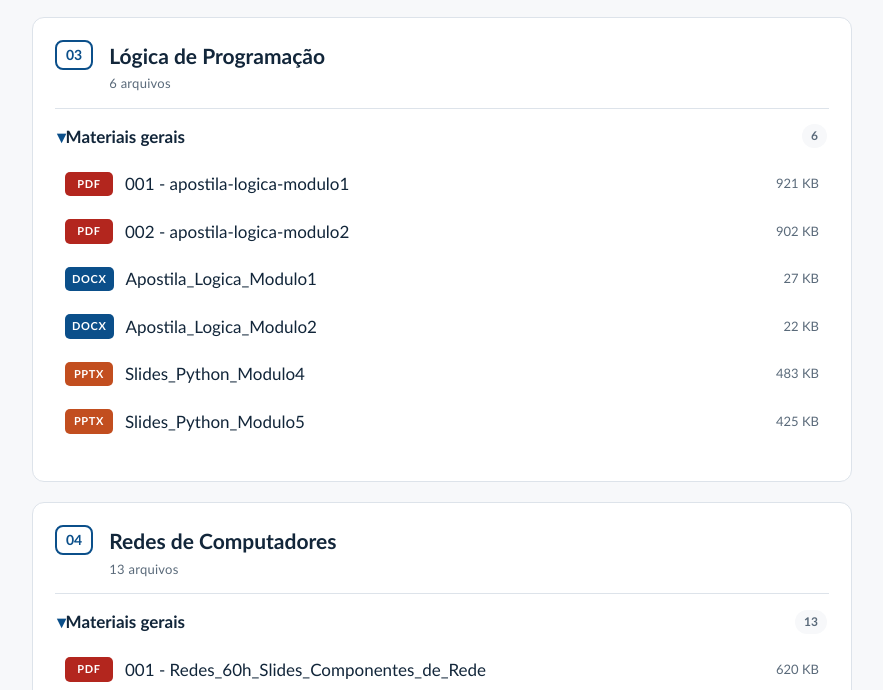
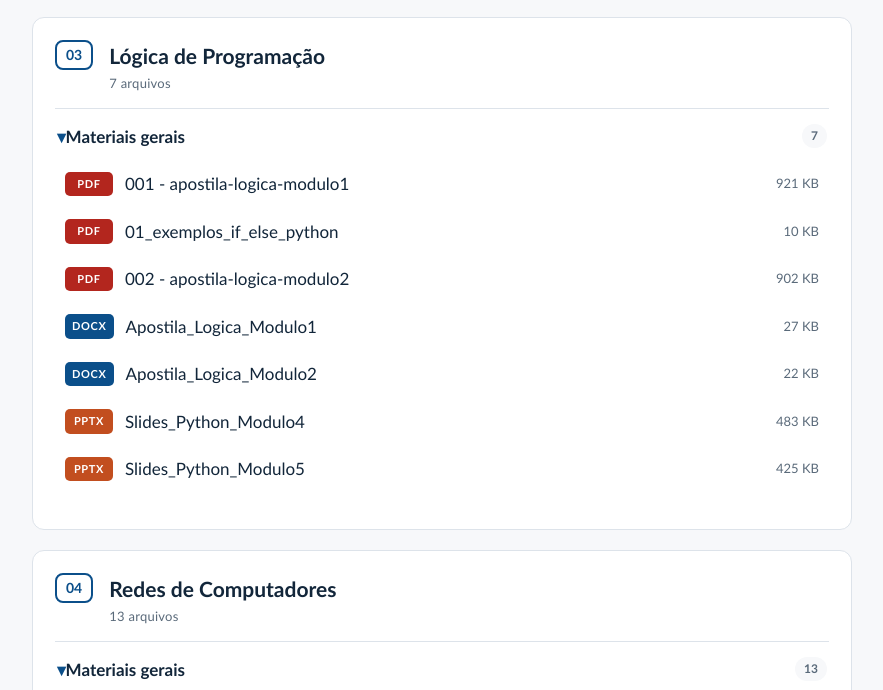
Before and after one commit to euericsoncosta/mteriais-de-aula, a plain HTML site: page index.html in a window 1280 px wide. Shown: the part 1171-1861 px from the top of the page, without its empty margins (198-1081 px from the left). Drawn offline with Linux system fonts and the light colour scheme.

Commit message:
ifelse logica

```diff
--- a/_nomes.json
+++ b/_nomes.json
@@ -34,5 +34,6 @@
   "disciplinas\\gerenciador-de-conteudo\\004-crud-editar-excluir.pdf": "004 - crud_editar_excluir",
   "disciplinas\\banco-de-dados\\guia-revisao-bancodedados.pdf": "Guia_Revisao_BancoDeDados",
   "disciplinas\\banco-de-dados\\atividade-e-guia-iniciante-brmodelo.pdf": "atividade_e_guia_iniciante_brmodelo",
-  "disciplinas\\redes-de-computadores\\004-aula-pratica-camada-de-aplicacao-redes.pdf": "004 - Aula Prática - Camada de Aplicação (Redes)"
+  "disciplinas\\redes-de-computadores\\004-aula-pratica-camada-de-aplicacao-redes.pdf": "004 - Aula Prática - Camada de Aplicação (Redes)",
+  "disciplinas\\logica-de-programacao\\01-exemplos-if-else-python.pdf": "01_exemplos_if_else_python"
 }
--- a/index.html
+++ b/index.html
@@ -97,7 +97,7 @@
 <main class="wrap">
   <div class="barra">
     <input id="busca" type="search" placeholder="Buscar por disciplina, modulo ou arquivo" aria-label="Buscar material">
-    <p class="resumo">4 disciplinas &middot; 30 arquivos</p>
+    <p class="resumo">4 disciplinas &middot; 31 arquivos</p>
   </div>
 
       <section class="disciplina" data-busca="banco de dados ">
@@ -222,7 +222,7 @@
           <span class="ordem">03</span>
           <div>
             <h2>Lógica de Programação</h2>
-            <p class="meta">6 arquivos</p>
+            <p class="meta">7 arquivos</p>
 
           </div>
         </header>
@@ -230,7 +230,7 @@
         <details class="modulo" open>
           <summary>
             <span class="modulo-nome">Materiais gerais</span>
-            <span class="contagem">6</span>
+            <span class="contagem">7</span>
           </summary>
           <ul class="arquivos">
 
@@ -239,6 +239,13 @@
                 <span class="tipo tipo-pdf">pdf</span>
                 <span class="nome">001 - apostila-logica-modulo1</span>
                 <span class="tamanho">921 KB</span>
+              </a>
+            </li>
+            <li data-busca="01_exemplos_if_else_python materiais gerais lógica de programação">
+              <a href="disciplinas\logica-de-programacao\01-exemplos-if-else-python.pdf">
+                <span class="tipo tipo-pdf">pdf</span>
+                <span class="nome">01_exemplos_if_else_python</span>
+                <span class="tamanho">10 KB</span>
               </a>
             </li>
             <li data-busca="002 - apostila-logica-modulo2 materiais gerais lógica de programação">
@@ -394,7 +401,7 @@
 </main>
 
 <footer class="wrap">
-  <p>Horizonte, Ceará &middot; Atualizado em 16 de setembro de 2026</p>
+  <p>Horizonte, Ceará &middot; Atualizado em 17 de setembro de 2026</p>
   <p>Material de uso didatico. Duvidas sobre os arquivos devem ser tratadas em sala.</p>
 </footer>
 
```
Also changed, not shown: 2 other files.
